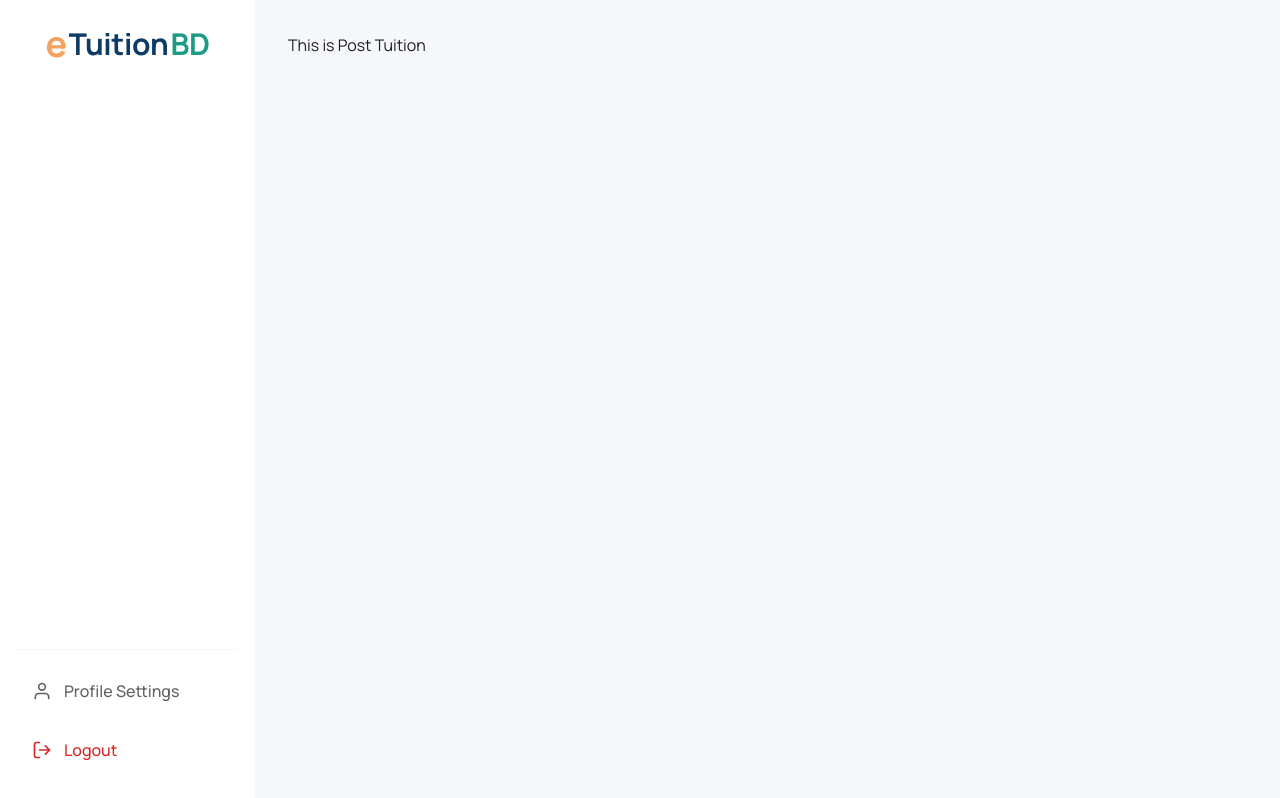
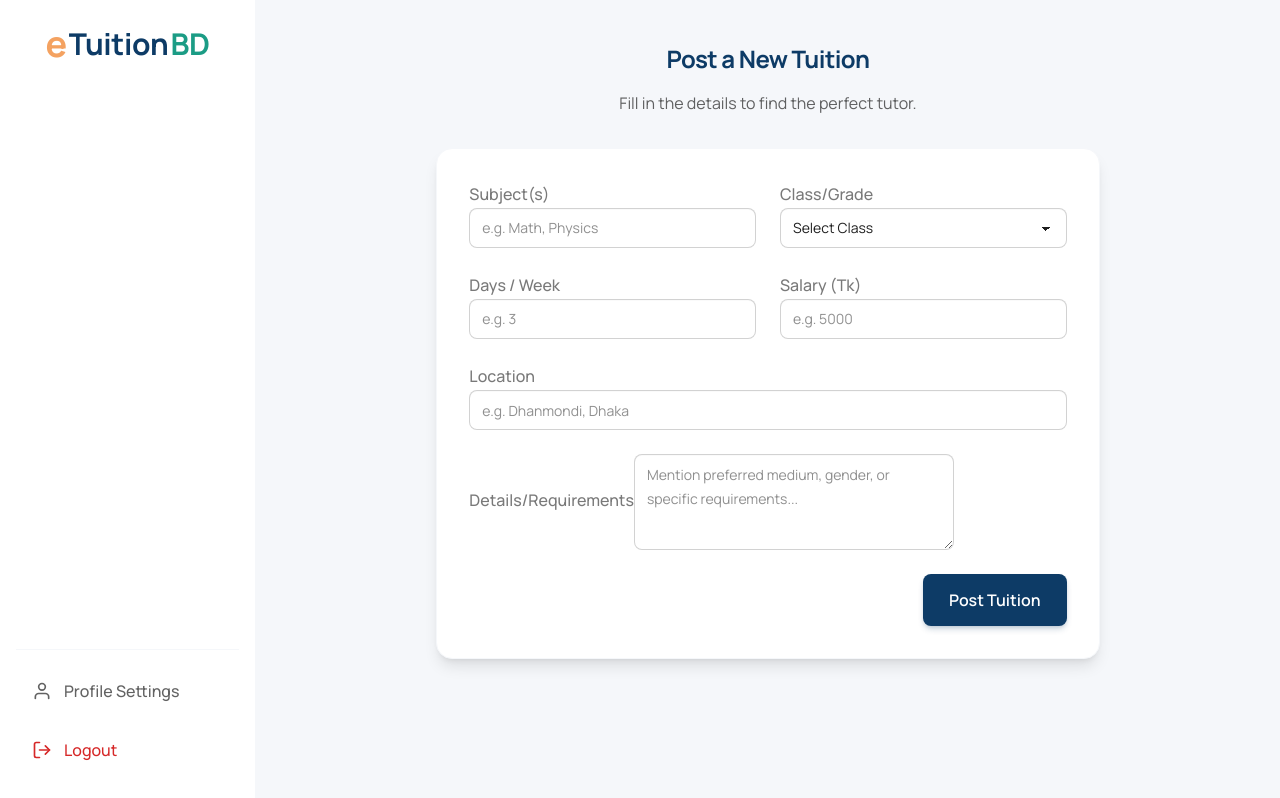
Before and after one commit to khorshedsadhin/eTuitionBd-client, a React (Vite) app: page /dashboard/student/post-tuition in a window 1280 px wide. Built offline with nearby package versions, Linux system fonts and the light colour scheme; no server answers; sample sign-in values are in the browser's storage.

Commit message:
added PostTuition Page design and functionality

```diff
--- a/src/pages/Dashboard/Student/PostTuition.jsx
+++ b/src/pages/Dashboard/Student/PostTuition.jsx
@@ -1,11 +1,147 @@
 import React from 'react';
+import { useForm } from 'react-hook-form';
+import toast from 'react-hot-toast';
+import { useNavigate } from 'react-router';
+import { useMutation } from '@tanstack/react-query';
+import useAxiosSecure from '../../../hooks/useAxiosSecure';
+import Button from '../../../components/Shared/Button/Button';
+import FadeIn from '../../../components/Shared/FadeIn';
 
 const PostTuition = () => {
-  return (
-    <div>
-      This is Post Tuition
-    </div>
-  );
+    const { register, handleSubmit, reset, formState: { errors } } = useForm();
+    const axiosSecure = useAxiosSecure();
+    const navigate = useNavigate();
+
+    const { mutateAsync, isPending } = useMutation({
+        mutationFn: async (tuitionData) => {
+            const { data } = await axiosSecure.post('/tuitions', tuitionData);
+            return data;
+        },
+        onSuccess: () => {
+            toast.success('Tuition posted successfully!');
+            reset();
+            navigate('/dashboard/student/my-tuitions');
+        },
+        onError: (err) => {
+            toast.error('Failed to post tuition');
+        }
+    });
+
+    const onSubmit = async (data) => {
+        const tuitionData = {
+            ...data,
+            salary: Number(data.salary),
+        };
+        await mutateAsync(tuitionData);
+    };
+
+    return (
+        <div className="flex flex-col items-center justify-center min-h-[80vh]">
+            <FadeIn>
+            <div className="text-center mb-8">
+                <h2 className="text-2xl font-bold text-primary">Post a New Tuition</h2>
+                <p className="text-base-content/70">Fill in the details to find the perfect tutor.</p>
+            </div>
+
+            </FadeIn>
+
+            <FadeIn delay={0.2}>
+
+            <div className="bg-base-100 p-8 rounded-2xl shadow-lg border border-base-200">
+                <form onSubmit={handleSubmit(onSubmit)} className="space-y-6">
+                    <div className="grid grid-cols-1 md:grid-cols-2 gap-6">
+
+                        {/* Subject */}
+                        <div className="form-control">
+                            <label className="label"><span className="label-text font-medium">Subject(s)</span></label>
+                            <input
+                                {...register("subject", { required: "Subject is required" })}
+                                type="text"
+                                placeholder="e.g. Math, Physics"
+                                className={`input input-bordered w-full rounded-lg focus:border-primary focus:outline-none ${errors.subject ? "input-error" : ""}`}
+                            />
+                            {errors.subject && <span className="mt-1 text-xs text-error">{errors.subject.message}</span>}
+                        </div>
+
+                        {/* Class/Grade */}
+                        <div className="form-control">
+                            <label className="label"><span className="label-text font-medium">Class/Grade</span></label>
+                            <select
+                                {...register("class", { required: "Class is required" })}
+                                className={`select select-bordered w-full rounded-lg focus:border-primary focus:outline-none ${errors.class ? "select-error" : ""}`}
+                                defaultValue=""
+                            >
+                                <option disabled value="">Select Class</option>
+                                <option value="Class 1-5">Class 1-5</option>
+                                <option value="Class 6-8">Class 6-8</option>
+                                <option value="SSC">SSC</option>
+                                <option value="HSC">HSC</option>
+                            </select>
+                            {errors.class && <span className="mt-1 text-xs text-error">{errors.class.message}</span>}
+                        </div>
+
+                        {/* Days per week */}
+                        <div className="form-control">
+                            <label className="label"><span className="label-text font-medium">Days / Week</span></label>
+                            <input
+                                {...register("days", { required: "Days per week is required" })}
+                                type="number"
+                                placeholder="e.g. 3"
+                                className={`input input-bordered w-full rounded-lg focus:border-primary focus:outline-none ${errors.days ? "input-error" : ""}`}
+                            />
+                            {errors.days && <span className="mt-1 text-xs text-error">{errors.days.message}</span>}
+                        </div>
+
+                        {/* Salary */}
+                        <div className="form-control">
+                            <label className="label"><span className="label-text font-medium">Salary (Tk)</span></label>
+                            <input
+                                {...register("salary", { required: "Salary is required" })}
+                                type="number"
+                                placeholder="e.g. 5000"
+                                className={`input input-bordered w-full rounded-lg focus:border-primary focus:outline-none ${errors.salary ? "input-error" : ""}`}
+                            />
+                            {errors.salary && <span className="mt-1 text-xs text-error">{errors.salary.message}</span>}
+                        </div>
+
+                        {/* Location */}
+                        <div className="form-control md:col-span-2">
+                            <label className="label"><span className="label-text font-medium">Location</span></label>
+                            <input
+                                {...register("location", { required: "Location is required" })}
+                                type="text"
+                                placeholder="e.g. Dhanmondi, Dhaka"
+                                className={`input input-bordered w-full rounded-lg focus:border-primary focus:outline-none ${errors.location ? "input-error" : ""}`}
+                            />
+                            {errors.location && <span className="mt-1 text-xs text-error">{errors.location.message}</span>}
+                        </div>
+
+                        {/* Description */}
+                        <div className="form-control md:col-span-2">
+                            <label className="label"><span className="label-text font-medium">Details/Requirements</span></label>
+                            <textarea
+                                {...register("description")}
+                                className="textarea textarea-bordered h-24 rounded-lg focus:border-primary focus:outline-none"
+                                placeholder="Mention preferred medium, gender, or specific requirements..."
+                            ></textarea>
+                        </div>
+                    </div>
+
+                    <div className="mt-4 flex justify-end">
+                        <div className="w-full md:w-auto">
+                            <Button
+                                label="Post Tuition"
+                                type="submit"
+                                loading={isPending}
+                                fullWidth
+                            />
+                        </div>
+                    </div>
+                </form>
+            </div>
+            </FadeIn>
+        </div>
+    );
 };
 
 export default PostTuition;
```
